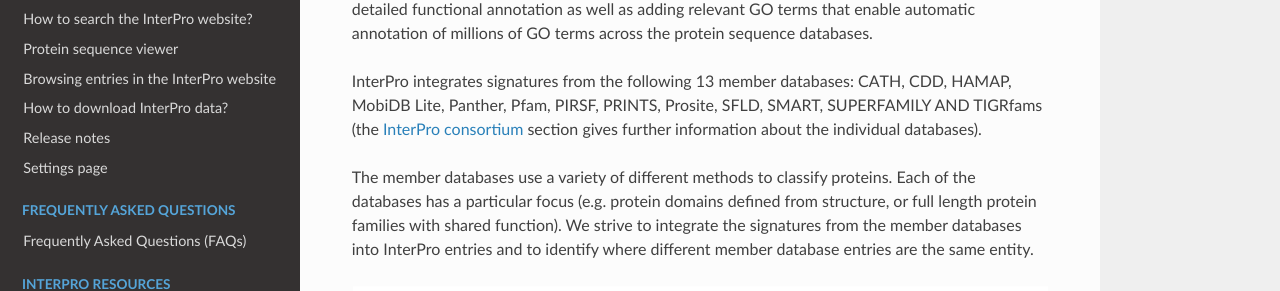
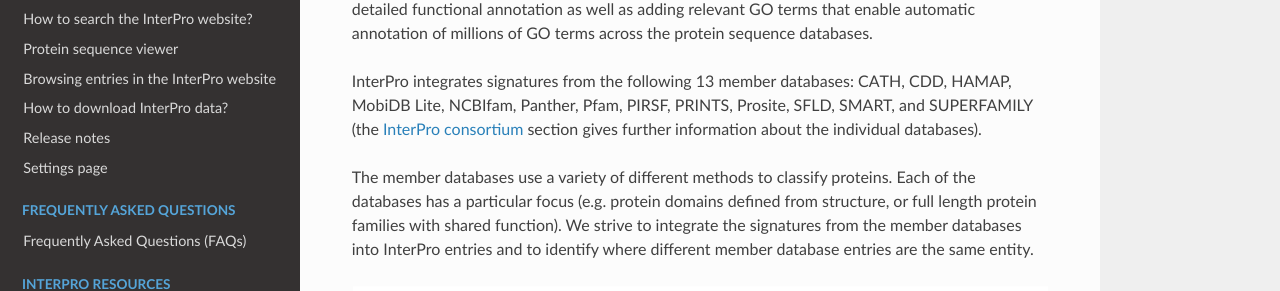
Before and after one commit to ProteinsWebTeam/interpro-docs, a Sphinx documentation site: the page built from docs/interpro.rst, in a window 1280 px wide and 900 px high. Shown: the part 330-621 px from the top of the window. Built offline with Sphinx 7.4.7 and the Read the Docs theme 2.0.0, drawn with Linux system fonts in a browser that asks for light colours.

Commit message:
TIGFAM -> NCBIfam

```diff
--- a/docs/browse.rst
+++ b/docs/browse.rst
@@ -298,8 +298,8 @@
 Signature
 ==========
 The signature representing the model that defines the entry is visualised in this page as a logo,
-using `Skylign <http://www.skylign.org/>`_. The logo data is displayed for the Pfam, PANTHER, PIRSF,
-SFLD and TIGRFAM member databases.
+using `Skylign <http://www.skylign.org/>`_. The logo data is displayed for the NCBIfam, Pfam, PANTHER,
+PIRSF, and SFLD member databases.
 
 The visualisation displays the amino acid conservation for each residue in the model. To navigate large
 logos, the user can drag the rendered area to a desired position. Alternatively, the user can input a
--- a/docs/interpro.rst
+++ b/docs/interpro.rst
@@ -18,8 +18,8 @@
 annotation of millions of GO terms across the protein sequence databases.
 
 InterPro integrates signatures from the following 13 member databases:
-CATH, CDD, HAMAP, MobiDB Lite, Panther, Pfam, PIRSF, PRINTS, Prosite, SFLD, SMART,
-SUPERFAMILY AND TIGRfams (the :doc:`InterPro consortium </databases>` section gives
+CATH, CDD, HAMAP, MobiDB Lite, NCBIfam, Panther, Pfam, PIRSF, PRINTS, Prosite, SFLD,
+SMART, and SUPERFAMILY (the :doc:`InterPro consortium </databases>` section gives
 further information about the individual databases).
 
 The member databases use a variety of different methods to classify proteins.
```
Also changed, not shown: docs/databases.rst (+18 -16 lines), docs/images/member_databases/nih_nlm_logo.png (added).
